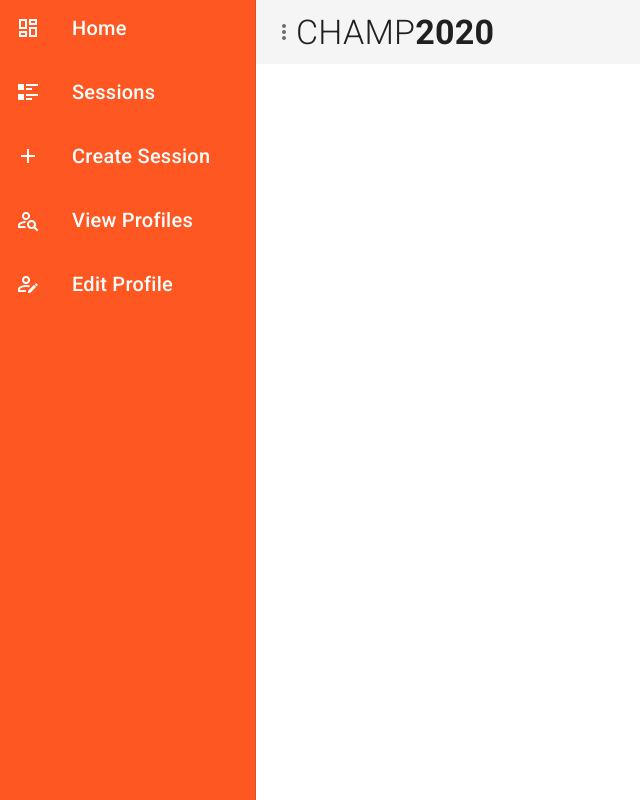
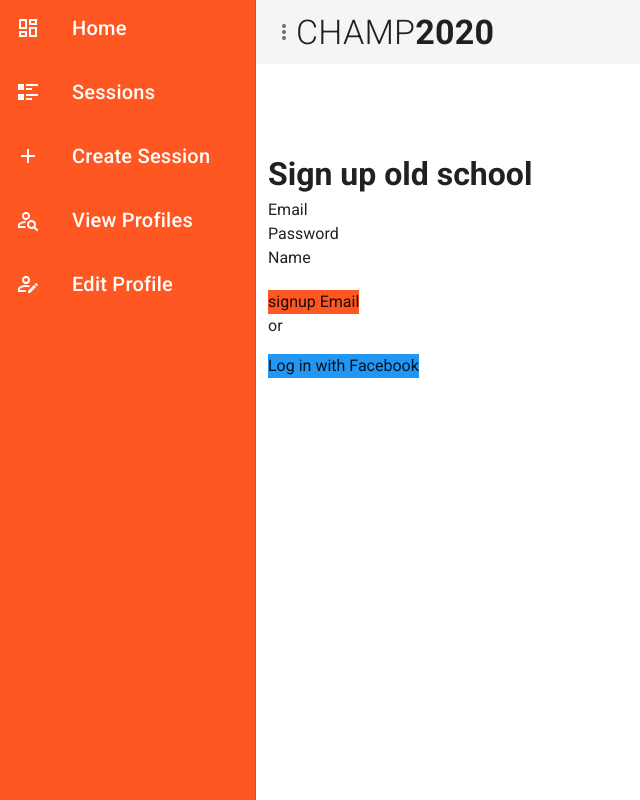
Before and after one commit to Birkis/Champ2020_Vuetify, a Vue app: page /signup in a window 1280 px wide. Shown: the whole page, without its empty margins (0-640 px from the left). Built offline with nearby package versions, Linux system fonts and the light colour scheme.

Commit message:
added Signup from Champ2020

```diff
--- a/package.json
+++ b/package.json
@@ -10,10 +10,11 @@
   "dependencies": {
     "core-js": "^3.4.4",
     "firebase": "^7.9.1",
+    "slugify": "^1.3.6",
     "vue": "^2.6.10",
     "vue-router": "^3.1.3",
     "vue2-google-maps": "^0.10.7",
-    "vuetify": "^2.2.14",
+    "vuetify": "^2.2.15",
     "vuex": "^3.1.2"
   },
   "devDependencies": {
@@ -42,7 +43,8 @@
       "eslint:recommended"
     ],
     "rules": {
-      "no-console": "off"
+      "no-console": "off",
+      "vue/no-unused-vars": "off"
     },
     "parserOptions": {
       "parser": "babel-eslint"
--- a/src/components/Auth/Signup.vue
+++ b/src/components/Auth/Signup.vue
@@ -1,17 +1,118 @@
 <template>
-    <v-content>
+    <div class="container signup">
+        <form class="card-panel" action="" @submit.prevent="signupEmail">
+            <h2 class="center grey-darken-4-text">Sign up old school</h2>
+            <div class="field">
+                <label for="email">Email</label>
+                <input type="email" name="email" v-model="email" >
+            </div>
+            <div class="field">
+                <label for="email">Password</label>
+                <input type="password" name="password" v-model="password">
+            </div>
+            <div class="field">
+                <label for="name">Name</label>
+                <input type="text" name="name" v-model="name">
+            </div>
+            <p class="center red-text" v-if="feedback">{{feedback}}</p>
+            <div class="field center orange-button">
+                <button class="btn deep-orange">signup Email</button>
+            </div>
+        </form>
+          <p class="center">or</p>
+    <form action="" class="card-panel" @submit.prevent="signUpFacebook">
+            <div class="field center">
+            <button class="btn blue white-text">Log in with Facebook</button>
+            </div>
+    </form>
 
-    </v-content>
+
+
+
+    </div>
 </template>
 
+<script>
+import firebase from 'firebase'
+import slugify from 'slugify'
+import db from '@/firebase/init'
 
-<script>
+
 export default {
     name:'Signup',
     data(){
         return{
+            email:null,
+            password:null,
+            name:null,
+            feedback:null,
+            user_id:null,
+            profilePic:'http://someurl.com/picture.jpg'
+        }
+    },
+    methods:{
+        signupEmail(){
+            if(this.name && this.email && this.password){
+                // this.slug = slugify(this.name, {
+                //     replacement: '-',
+                //     lower: true,
+                //     remove: /[*+~.()'"!:@]/g
+                // })
+                let ref = db.collection('users').get()
+                firebase.auth().createUserWithEmailAndPassword(this.email, this.password).then(res =>{
+                    db.collection('users').doc(res.user.uid).set({
+                        name:this.name,
+                        profilePic:this.profilePic,
+                        user_id:res.user.uid,
+                        email:this.email
+                    })
+                }).then(
+                    this.$router.push({name:'Home'})
+                )
+           }
+        }
 
-        }
+
+
+        },
+        signUpFacebook(){
+                const provider = new firebase.auth.FacebookAuthProvider();
+                firebase.auth().signInWithPopup(provider).then(result =>{
+                    const token = result.credential.accessToken;
+                    const user = result.user;
+                    // this.user_id = result.user.uid;
+                    // Get user Objects and set auth values on the user  fortsette på .then()
+                    db.collection('users').doc(result.user.uid).set({
+                        name:result.user.displayName,
+                        email:result.user.email,
+                        user_id:result.user.uid,
+                        profilePic:result.user.photoURL
+                    }).then(()=> {
+                        this.$router.push({name:'Home'})
+                    })
+                }).catch(error =>{
+                    // eslint-disable-next-line no-unused-vars
+                    let errorCode = error.code;
+                })
+            },
     }
+
+</script>
+
+
+<style>
+h2 {
+    font-size: 2em;
 }
-</script>
+
+.signup {
+    max-width: 500px;
+    margin-top: 50px;
+}
+
+.orange-button {
+    margin-top: 20px;
+}
+
+
+</style>
--- a/src/router/index.js
+++ b/src/router/index.js
@@ -6,6 +6,7 @@ import EditProfile from '@/views/EditProfile'
 import SessionsList from '@/views/SessionsList'
 import ProfilesList from '@/views/ProfilesList'
 import SessionView from '@/views/SessionView'
+import Signup from '@/components/Auth/Signup'
 
 Vue.use(VueRouter)
 
@@ -38,6 +39,11 @@ const routes = [
     component: SessionView
   },
   {
+    path: '/signup',
+    name: 'Signup',
+    component: Signup
+  },
+  {
     path: '/about',
     name: 'about',
     // route level code-splitting
--- a/src/views/SessionView.vue
+++ b/src/views/SessionView.vue
@@ -4,13 +4,13 @@
             <v-col>
                 <v-img height="500" class="align-end" src="https://images.complex.com/complex/image/upload/c_fill,dpr_auto,q_90,w_920/fl_lossy,pg_1/NBA-Off-Season-Training_Lead_1_g2ylen.jpg">
                 <v-avatar class="ma-4 white--text headline" color="success" left>MB</v-avatar>
-                <v-title class="display-1 white--text">Sessions Title</v-title>
+                <h1 class="display-1 white--text">Sessions Title</h1>
                 </v-img>
             </v-col>
         </v-row>
         <v-row justify="center">
             <v-col cols="8">
-                <v-text class="subtitle-1 grey--text">Some Description of the session. Prefferably not too long!</v-text>
+                <p class="subtitle-1 grey--text">Some Description of the session. Prefferably not too long!</p>
             </v-col>
 
             <v-col cols="8">
@@ -48,15 +48,17 @@
 
 
 <script>
+// eslint-disable-next-line no-unused-vars
+import db from '@/firebase/init'
+
 export default {
     name: 'SessionView',
-    data(){
-        return{
+    created(){
 
 
 
-        }
-    }
+    }, //end created
+
 }
 </script>
 
--- a/src/views/SessionsList.vue
+++ b/src/views/SessionsList.vue
@@ -1,6 +1,6 @@
 <template>
  <v-content >
-    <v-container fluid error>
+    <v-container fluid>
         <v-row >
             <v-col v-for="n in 6" :key="n" xs12 sm6 md4 lg3>
                 <v-card max-width="500" >
@@ -52,13 +52,39 @@
 
 
 <script>
+// import firebase from 'firebase'
+import db from '@/firebase/init'
+
 export default {
     name:'SessionsList',
     data(){
         return{
+            sessions:[],
+            session_ids:[],
+            name:null,
+            email:null,
+            locAtt:[]
+        }
+    },
+    created(){
+        db.collection('sessions').get().then(res => {
+            res.forEach(doc => {
+                db.collection('sessions').doc(doc.id).set({session_id:doc.id},{merge:true});
+            })
+        })
+        db.collection('sessions').get().then(res=>{
+            res.forEach(doc => this.sessions.push(doc.data())
+            )
+        })
+    },
+    mounted(){
+        // let user = db.collection('users').doc(firebase.auth().currentUser.uid).get().then( res => {
+        //     this.name = res.data().name
+        //     this.email = res.data().email
+        //     });
 
 
-        }
+
     }
 }
 </script>
```
Also changed, not shown: 1 other file (tests, documents, lock files or other folders).
